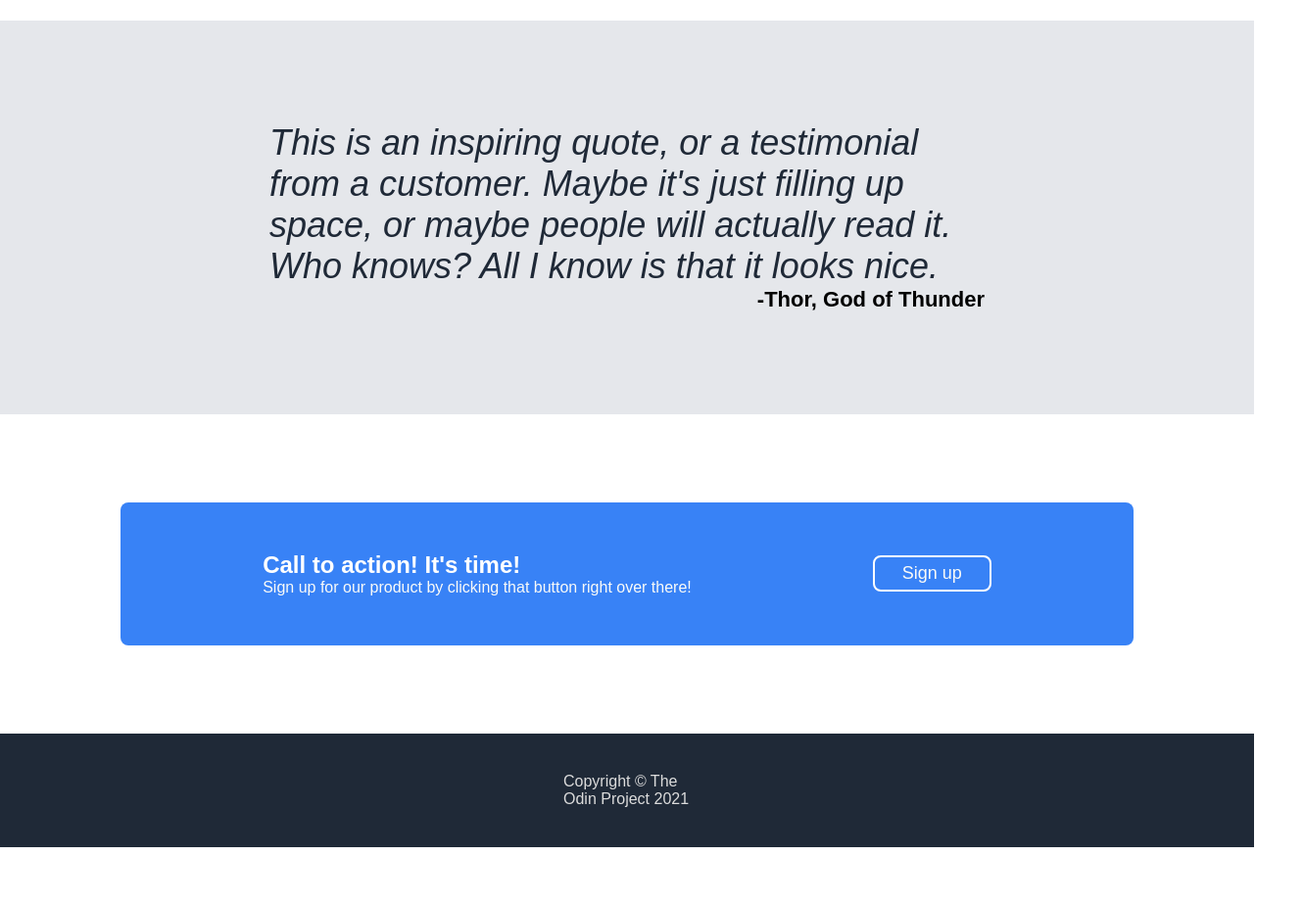
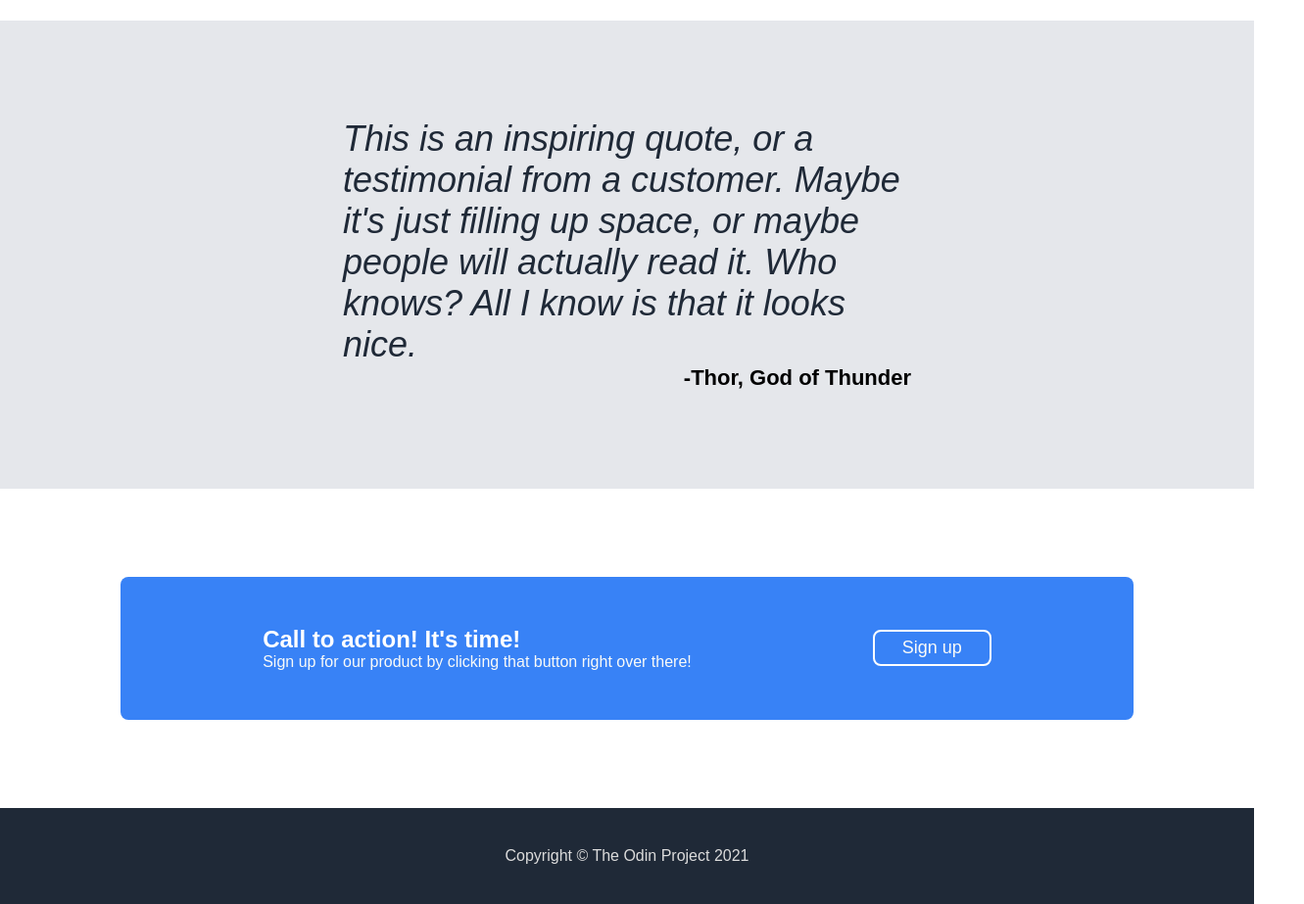
Before and after one commit to mihai-alex/landing-page, a plain HTML site: page index.html in a window 1280 px wide. Shown: the part 900-1823 px from the top of the page at 98% size, 1331 px wide, since content can reach past the window. Before the commit the page ends 1765 px from the top, so only its background shows below. Drawn offline with Linux system fonts and the light colour scheme.

Commit message:
Update layout for Header, Quote, Footer sections

```diff
--- a/index.html
+++ b/index.html
@@ -54,9 +54,11 @@
     </div>
 
     <div class="quote-section">
-        <span class="quote">This is an inspiring quote, or a testimonial from a customer. Maybe it's just filling up
-            space, or maybe people will actually read it. Who knows? All I know is that it looks nice.</span>
-        <span class="author">-Thor, God of Thunder</span>
+        <div class="content">
+            <span class="quote">This is an inspiring quote, or a testimonial from a customer. Maybe it's just filling up
+                space, or maybe people will actually read it. Who knows? All I know is that it looks nice.</span>
+            <span class="author">-Thor, God of Thunder</span>
+        </div>
     </div>
 
     <div class="sign-up-section">
--- a/style.css
+++ b/style.css
@@ -27,15 +27,13 @@ button:hover {
 }
 
 header {
+    width: 100%;
     color: white;
     background-color: #1F2937;
     margin: 0;
-    padding-left: 48px;
-    padding-right: 48px;
     display: flex;
     justify-content: space-around;
     align-content: space-between;
-    width: 1285px;
 }
 
 .header-logo-content {
@@ -156,11 +154,15 @@ header img {
 }
 
 .quote-section {
+    width: 100%;
+    background-color: #E5E7EB;
+}
+
+.quote-section .content {
     display: flex;
     flex-direction: column;
     justify-content: center;
-    background-color: #E5E7EB;
-    padding: 104px 275px;
+    padding: 100px 350px;
 }
 
 .quote-section .quote {
@@ -211,6 +213,7 @@ header img {
 }
 
 footer {
+    width: 100%;
     font-size: 16px;
     display: flex;
     align-items: center;
@@ -218,5 +221,5 @@ footer {
     color: gainsboro;
     background-color: #1F2937;
     margin: 0;
-    padding: 24px 575px
+    padding: 24px 0px;
 }
```
